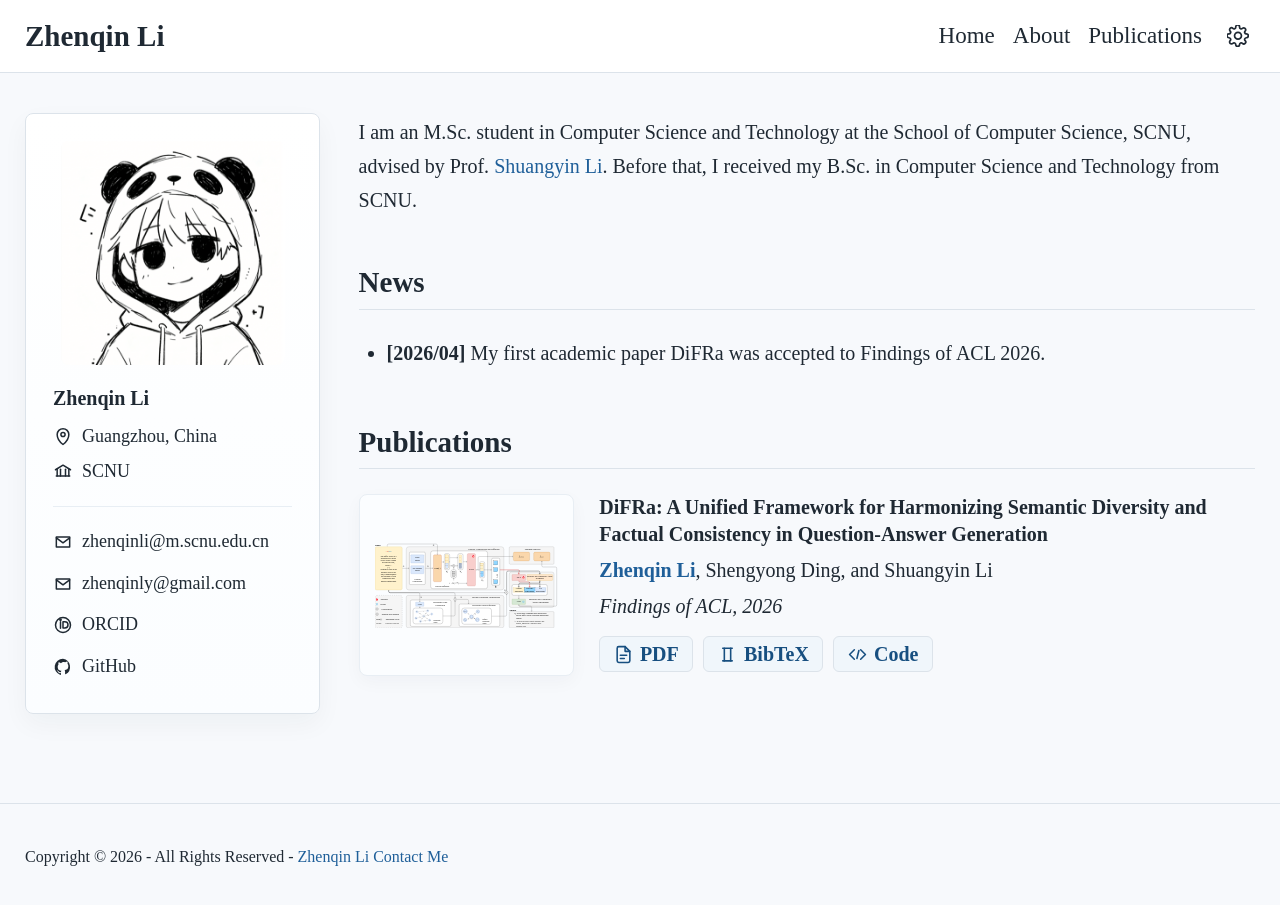
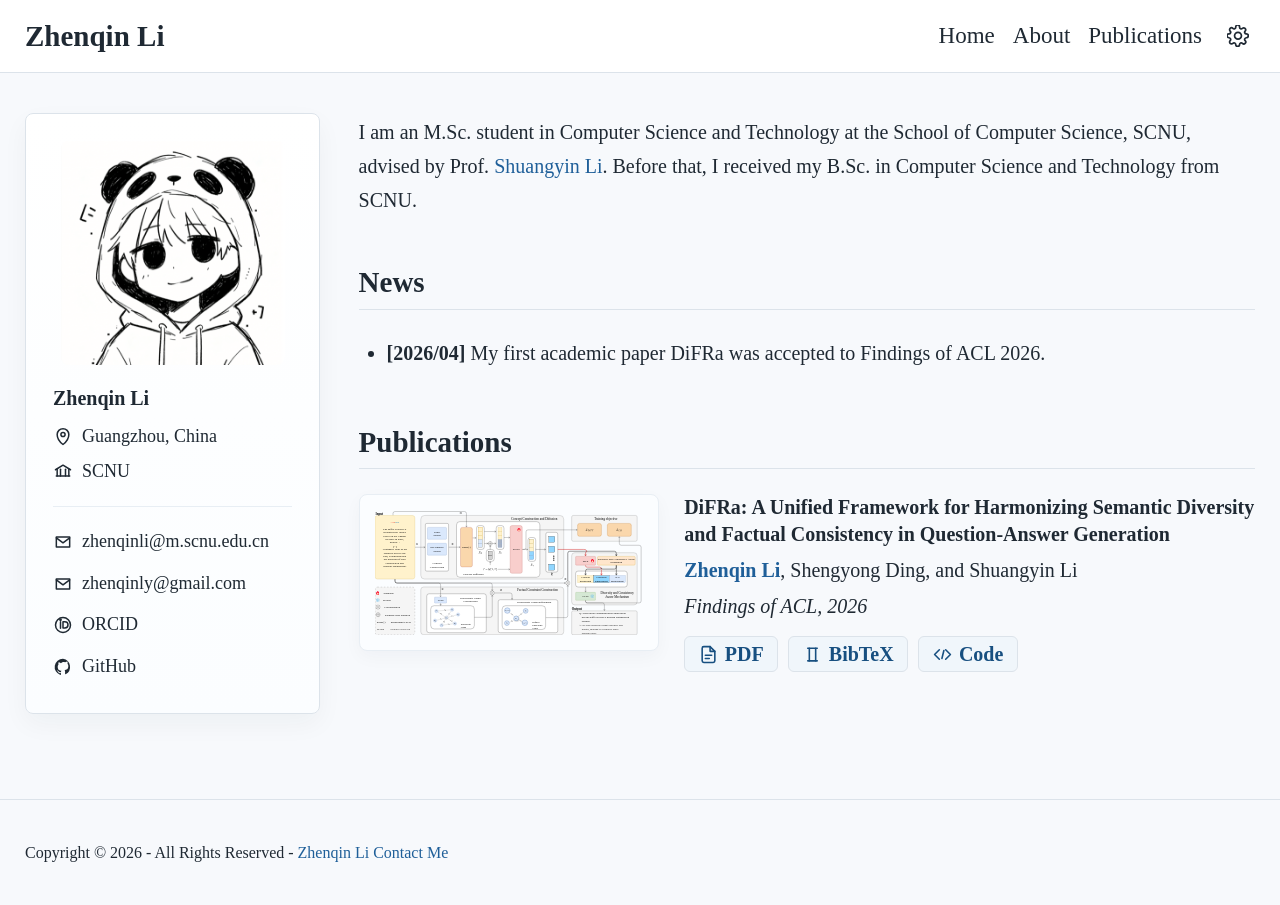
Before and after one commit to zqinli/zqinli.github.io, a Jekyll site: the page built from index.md, in a window 1280 px wide and 927 px high. Shown: the top 905 px of the window. Built offline with Jekyll 4.4.1, drawn with Linux system fonts in a browser that asks for light colours.

Commit message:
style: enlarge publication teaser images

```diff
--- a/assets/css/main.css
+++ b/assets/css/main.css
@@ -312,7 +312,7 @@ a:hover {
   align-items: start;
   display: grid;
   gap: clamp(1rem, 2vw, 1.45rem);
-  grid-template-columns: minmax(205px, 24%) minmax(0, 1fr);
+  grid-template-columns: minmax(300px, 32%) minmax(0, 1fr);
   padding: 0.25rem 0 1rem;
 }
 
@@ -328,8 +328,7 @@ a:hover {
 
 .publication-teaser img {
   display: block;
-  height: 150px;
-  object-fit: contain;
+  height: auto;
   width: 100%;
 }
 
@@ -511,11 +510,7 @@ code {
   }
 
   .publication-card {
-    grid-template-columns: 180px minmax(0, 1fr);
-  }
-
-  .publication-teaser img {
-    height: 125px;
+    grid-template-columns: 260px minmax(0, 1fr);
   }
 }
 
@@ -539,11 +534,7 @@ code {
   }
 
   .publication-card {
-    grid-template-columns: 150px minmax(0, 1fr);
-  }
-
-  .publication-teaser img {
-    height: 105px;
+    grid-template-columns: 220px minmax(0, 1fr);
   }
 
   .publication-body h3 {
```
